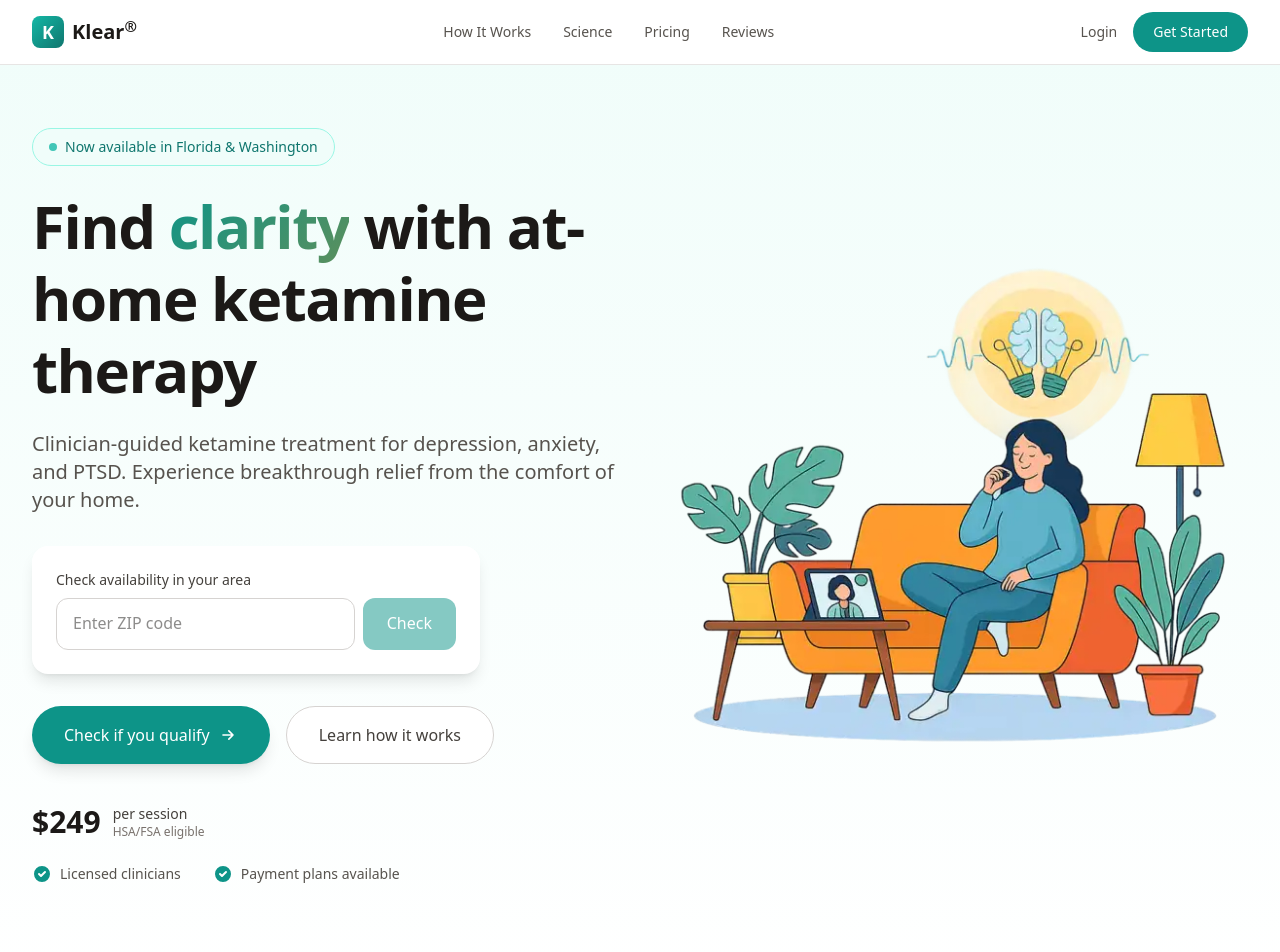
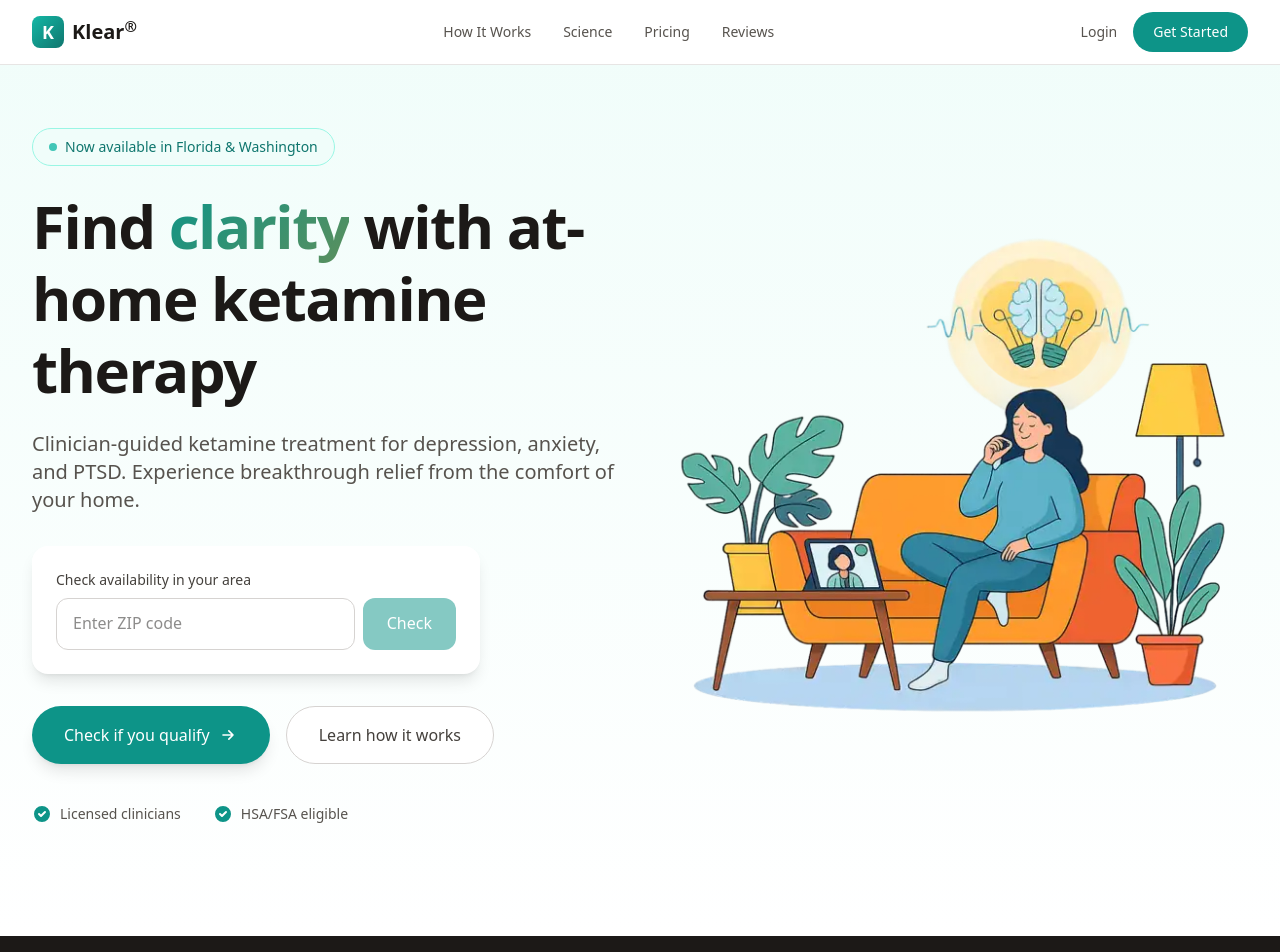
Before and after one commit to the-practice/klear, a Next.js app: page / in a window 1280 px wide. Shown: the top 952 px of the page. Built offline with nearby package versions, Linux system fonts and the light colour scheme.

Commit message:
Refactor HeroSection pricing display for improved layout and clarity

```diff
--- a/src/app/page.tsx
+++ b/src/app/page.tsx
@@ -52,15 +52,7 @@ function HeroSection() {
                 Learn how it works
               </Link>
             </div>
-            <div className="mt-10 flex flex-col gap-6 animate-fade-in-up animate-delay-400">
-              <div className="inline-flex items-center gap-3 justify-center lg:justify-start">
-                <div className="text-3xl font-bold text-[var(--klear-neutral-900)]">$249</div>
-                <div className="text-left">
-                  <div className="text-sm font-medium text-[var(--klear-neutral-700)]">per session</div>
-                  <div className="text-xs text-[var(--klear-neutral-500)]">HSA/FSA eligible</div>
-                </div>
-              </div>
-              <div className="flex items-center justify-center lg:justify-start gap-8">
+            <div className="mt-10 flex items-center justify-center lg:justify-start gap-8 animate-fade-in-up animate-delay-400">
               <div className="flex items-center gap-2">
                 <svg className="w-5 h-5 text-[var(--klear-primary-600)]" fill="currentColor" viewBox="0 0 20 20">
                   <path fillRule="evenodd" d="M10 18a8 8 0 100-16 8 8 0 000 16zm3.707-9.293a1 1 0 00-1.414-1.414L9 10.586 7.707 9.293a1 1 0 00-1.414 1.414l2 2a1 1 0 001.414 0l4-4z" clipRule="evenodd" />
@@ -71,8 +63,7 @@ function HeroSection() {
                 <svg className="w-5 h-5 text-[var(--klear-primary-600)]" fill="currentColor" viewBox="0 0 20 20">
                   <path fillRule="evenodd" d="M10 18a8 8 0 100-16 8 8 0 000 16zm3.707-9.293a1 1 0 00-1.414-1.414L9 10.586 7.707 9.293a1 1 0 00-1.414 1.414l2 2a1 1 0 001.414 0l4-4z" clipRule="evenodd" />
                 </svg>
-                  <span className="text-sm text-[var(--klear-neutral-600)]">Payment plans available</span>
-                </div>
+                <span className="text-sm text-[var(--klear-neutral-600)]">HSA/FSA eligible</span>
               </div>
             </div>
           </div>
```
Lines whose indentation alone changed are shown as unchanged.
